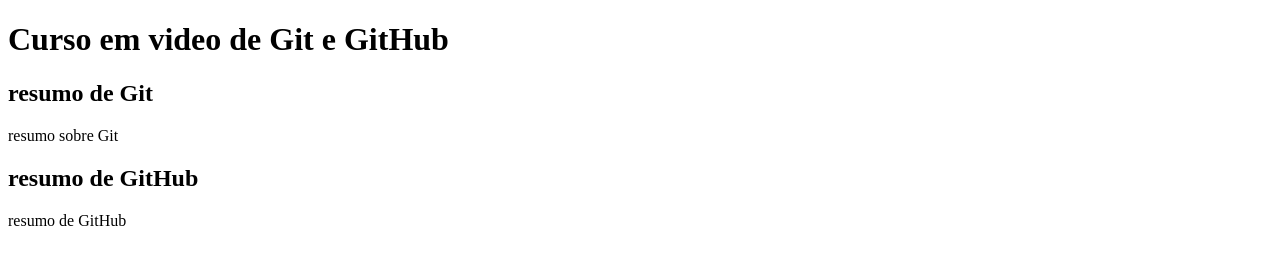
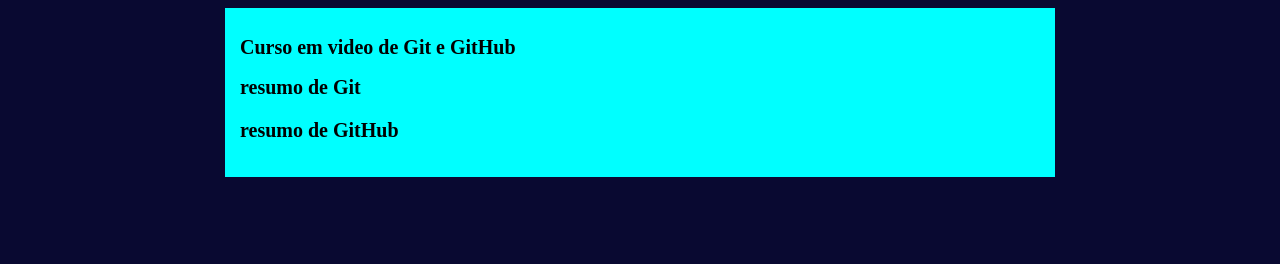
Before and after one commit to vitorsilvaads/projeto-site, a plain HTML site: page index.html in a window 1280 px wide. Drawn offline with Linux system fonts and the light colour scheme.

Commit message:
design ¹

```diff
--- /dev/null
+++ b/Estilos/style.css
@@ -0,0 +1,16 @@
+* {
+    font-family: 'Times New Roman', Times, serif;
+font-size: 20px;
+}
+
+body {
+    background-color: rgb(9, 9, 49);
+}
+
+main {
+    background-color: aqua;
+    width: 800px;
+    margin: auto;
+    padding: 15px;
+    box-shadow: 10px 10p 15p 15p rgba(19, 16, 16, 0.281);
+}
--- a/index.html
+++ b/index.html
@@ -4,6 +4,7 @@
     <meta charset="UTF-8">
     <meta name="viewport" content="width=device-width, initial-scale=1.0">
     <title>Curso em video de Git e GitHub</title>
+    <link rel="stylesheet" href="Estilos\style.css">
 </head>
 <body>
     <main>
@@ -12,11 +13,11 @@
     </header>
     <article>
         <h2>resumo de Git</h2>
-        <p>resumo sobre Git</p>
+        <p></p>
     </article>
     <article>
         <h2>resumo de GitHub</h2>
-        <p>resumo de GitHub</p>
+        <p></p>
     </article>
     </main>
 </body>
```
